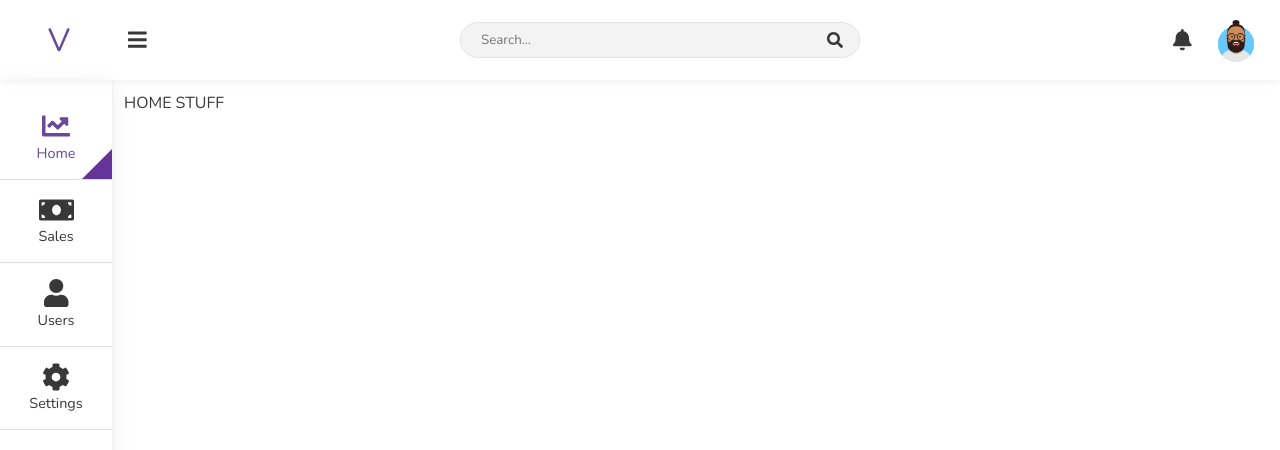
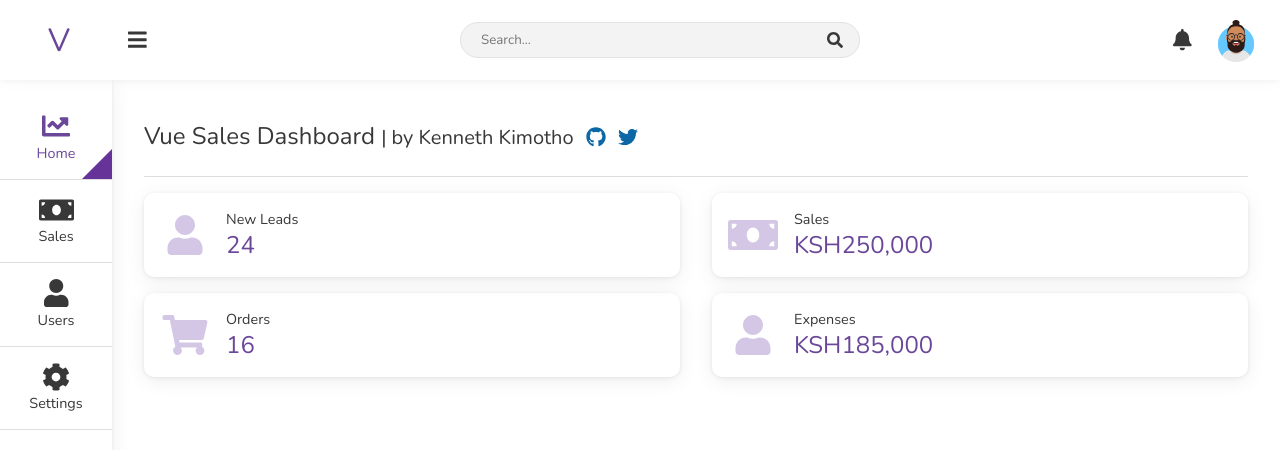
Before and after one commit to KennethMurugu/vue-dashboard, a Vue app: page /#/ in a window 1280 px wide. Shown: the top 450 px of the page. Built offline with nearby package versions, Linux system fonts and the light colour scheme.

Commit message:
added main stat counter

```diff
--- a/src/App.vue
+++ b/src/App.vue
@@ -2,7 +2,7 @@
   <div id="app">
     <PageHeader />
     <Sidebar />
-    <main class="section-main pa-3">
+    <main class="section-main py-6 px-8 container-lg">
       <router-view />
     </main>
   </div>
@@ -20,5 +20,14 @@ export default {
 <style lang="scss" scoped>
 .section-main {
   margin-left: 7rem;
+  // margin-top: 5rem;
+}
+
+@media screen and (min-width: 1400px) {
+  .section-main {
+    max-width: 1200px;
+    margin-left: auto;
+    margin-right: auto;
+  }
 }
 </style>
--- a/src/assets/style/_vars.scss
+++ b/src/assets/style/_vars.scss
@@ -1,2 +1,6 @@
 $color-primary: #6a4799;
 $black: rgb(56, 56, 56);
+$light-black: rgb(221, 221, 221);
+$break-sm: 576px;
+$break-md: 768px;
+$break-lg: 992px;
--- a/src/assets/style/application.scss
+++ b/src/assets/style/application.scss
@@ -26,3 +26,11 @@ body {
 input {
   font-family: inherit;
 }
+
+a {
+  color: #0b67a5;
+
+  &:hover {
+    color: #249beb;
+  }
+}
--- /dev/null
+++ b/src/components/Card.vue
@@ -0,0 +1,18 @@
+<template>
+  <div class="card pa-4">
+    <slot></slot>
+  </div>
+</template>
+
+<script>
+export default {
+  name: 'Card'
+}
+</script>
+
+<style lang="scss" scoped>
+.card {
+  box-shadow: 0 4px 20px 1px rgba(0, 0, 0, 0.06), 0 1px 4px rgba(0, 0, 0, 0.08);
+  border-radius: 10px;
+}
+</style>
--- /dev/null
+++ b/src/components/MainStatCounter.vue
@@ -0,0 +1,61 @@
+<template>
+  <div class="main-stat-counter">
+    <Card>
+      <div class="stat-body">
+        <fa-icon class="stat-icon" :icon="stat.icon"></fa-icon>
+        <div class="stat-info">
+          <p class="title">{{ stat.title }}</p>
+          <p class="count">{{ stat.count }}</p>
+        </div>
+      </div>
+    </Card>
+  </div>
+</template>
+
+<script>
+import Card from '@/components/Card'
+export default {
+  name: 'MainStatCounter',
+  components: { Card },
+  props: {
+    stat: {
+      default: () => {
+        return {
+          title: 'N/A',
+          count: 0,
+          icon: 'user'
+        }
+      }
+    }
+  }
+}
+</script>
+
+<style lang="scss" scoped>
+.stat-body {
+  display: flex;
+  align-items: center;
+}
+
+.stat-icon {
+  margin-right: 1rem;
+  color: lighten($color-primary, 40%);
+  font-size: 2.5rem;
+  width: 50px;
+}
+.stat-info {
+  .title,
+  .count {
+    margin-top: 0;
+    margin-bottom: 0rem;
+  }
+
+  .title {
+    font-size: 0.9rem;
+  }
+  .count {
+    color: $color-primary;
+    font-size: 1.5rem;
+  }
+}
+</style>
--- a/src/components/PageHeader.vue
+++ b/src/components/PageHeader.vue
@@ -44,6 +44,9 @@ export default {
   display: flex;
   align-items: center;
   justify-content: space-between;
+  position: sticky;
+  top: 0;
+  z-index: 9999;
 }
 
 .nav-brand {
--- a/src/components/Sidebar.vue
+++ b/src/components/Sidebar.vue
@@ -58,6 +58,7 @@ export default {
   box-shadow: 0 4px 20px 1px rgba(0, 0, 0, 0.06), 0 1px 4px rgba(0, 0, 0, 0.08);
   height: calc(100vh - 5rem);
   width: 7rem;
+  top: 5rem;
   // background-color: #fff;
 }
 
@@ -72,7 +73,7 @@ export default {
     text-align: center;
     position: relative;
     cursor: pointer;
-    border-bottom: 1px solid rgb(221, 221, 221);
+    border-bottom: 1px solid $light-black;
 
     .icon {
       font-size: 1.75rem;
--- a/src/views/Home.vue
+++ b/src/views/Home.vue
@@ -1,9 +1,105 @@
 <template>
-  <div class="home">HOME STUFF</div>
+  <div class="home">
+    <h1 class="home-title pb-6">
+      Vue Sales Dashboard
+      <small class="by">
+        <span class="mr-3">| by Kenneth Kimotho</span>
+        <router-link to="https://github.com/KennethMurugu" class="mr-3">
+          <fa-icon :icon="['fab', 'github']"></fa-icon>
+        </router-link>
+        <router-link to="https://twitter.com/kendotkim">
+          <fa-icon :icon="['fab', 'twitter']"></fa-icon>
+        </router-link>
+      </small>
+    </h1>
+
+    <div class="main-stats-row">
+      <MainStatCounter
+        v-for="(stat, index) in mainStats"
+        :key="index"
+        :stat="stat"
+        class="item"
+      />
+    </div>
+  </div>
 </template>
 
 <script>
+import MainStatCounter from '@/components/MainStatCounter'
+
 export default {
-  name: 'Home'
+  name: 'Home',
+  components: {
+    MainStatCounter
+  },
+  data() {
+    return {
+      mainStats: [
+        {
+          title: 'New Leads',
+          count: 24,
+          icon: 'user'
+        },
+        {
+          title: 'Sales',
+          count: 'KSH250,000',
+          icon: 'money-bill'
+        },
+        {
+          title: 'Orders',
+          count: 16,
+          icon: 'shopping-cart'
+        },
+        {
+          title: 'Expenses',
+          count: 'KSH185,000',
+          icon: 'user'
+        }
+      ]
+    }
+  }
 }
 </script>
+
+<style lang="scss" scoped>
+.home-title {
+  font-size: 1.5rem;
+  font-weight: 400;
+  border-bottom: 1px solid $light-black;
+
+  .by {
+    font-weight: 200;
+  }
+}
+
+.main-stats-row {
+  display: flex;
+  justify-content: space-between;
+  flex-wrap: wrap;
+
+  .item {
+    width: 100%;
+    margin-bottom: 1rem;
+  }
+}
+
+@media screen and (min-width: $break-sm) {
+  .main-stats-row .item {
+    width: 100%;
+    margin-bottom: 1rem;
+  }
+}
+
+@media screen and (min-width: $break-md) {
+  .main-stats-row .item {
+    width: calc(50% - 1rem);
+    margin-bottom: 1rem;
+  }
+}
+
+@media screen and (min-width: 1300px) {
+  .main-stats-row .item {
+    width: calc(25% - 1rem);
+  }
+}
+</style>
```
Also changed, not shown: src/fontawesome.ts (+8 -3 lines).
